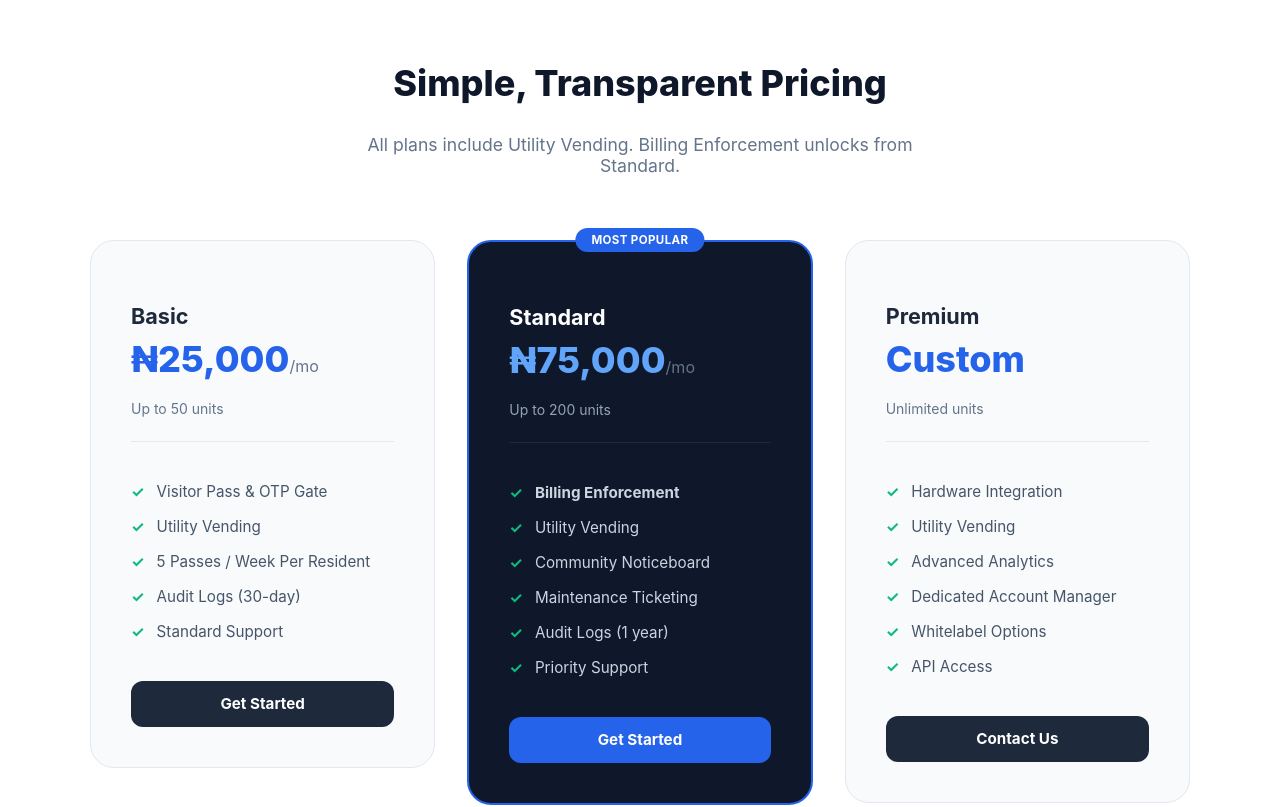
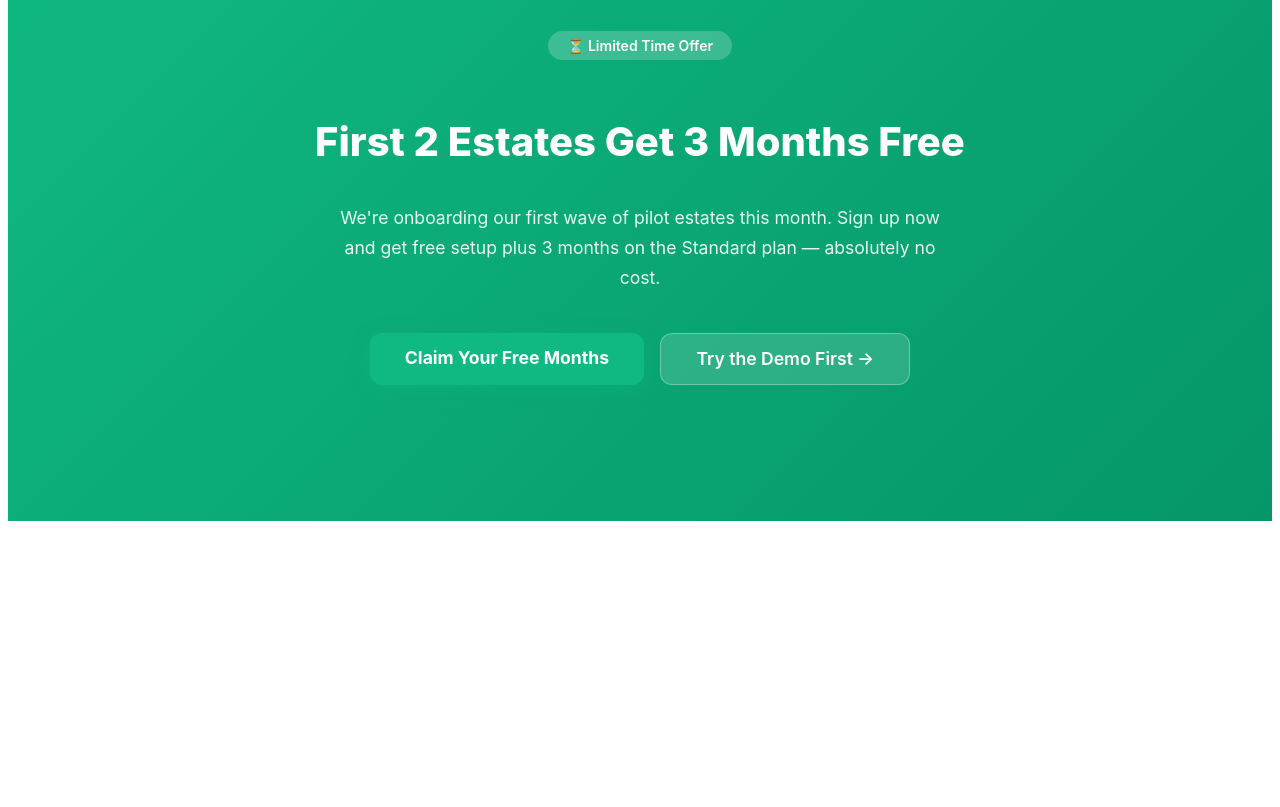
Before and after one commit to ojuawo/wolepass, a React (Vite) app in the folder wolepass-frontend/: page / in a window 1280 px wide. Shown: the part 5000-5807 px from the top of the page. After the commit the page ends 5529 px from the top, so only its background shows below. Built offline with nearby package versions, Linux system fonts and the light colour scheme; no server answers; the HTML template or start-up script is replaced by a standard one.

Commit message:
chore: remove pricing section from Landing page

```diff
--- a/wolepass-frontend/src/pages/Landing/Landing.jsx
+++ b/wolepass-frontend/src/pages/Landing/Landing.jsx
@@ -175,55 +175,7 @@ const Landing = () => {
         </div>
       </section>
 
-      {/* ── PRICING ── */}
-      <section className={styles.pricingSection}>
-        <h2 className={styles.featuresTitle}>Simple, Transparent Pricing</h2>
-        <p className={styles.featuresSub}>All plans include Utility Vending. Billing Enforcement unlocks from Standard.</p>
-        <div className={styles.pricingGrid}>
-          <div className={styles.priceCard}>
-            <h3 className={styles.priceName}>Basic</h3>
-            <div className={styles.priceAmount}>₦25,000<span>/mo</span></div>
-            <p className={styles.priceTarget}>Up to 50 units</p>
-            <ul className={styles.priceList}>
-              <li>Visitor Pass & OTP Gate</li>
-              <li>Utility Vending</li>
-              <li>5 Passes / Week Per Resident</li>
-              <li>Audit Logs (30-day)</li>
-              <li>Standard Support</li>
-            </ul>
-            <Link to="/register" className={styles.priceButton}>Get Started</Link>
-          </div>
-          <div className={`${styles.priceCard} ${styles.priceCardPopular}`}>
-            <div className={styles.popularBadge}>Most Popular</div>
-            <h3 className={styles.priceName}>Standard</h3>
-            <div className={styles.priceAmount}>₦75,000<span>/mo</span></div>
-            <p className={styles.priceTarget}>Up to 200 units</p>
-            <ul className={styles.priceList}>
-              <li><strong>Billing Enforcement</strong></li>
-              <li>Utility Vending</li>
-              <li>Community Noticeboard</li>
-              <li>Maintenance Ticketing</li>
-              <li>Audit Logs (1 year)</li>
-              <li>Priority Support</li>
-            </ul>
-            <Link to="/register" className={styles.priceButtonPopular}>Get Started</Link>
-          </div>
-          <div className={styles.priceCard}>
-            <h3 className={styles.priceName}>Premium</h3>
-            <div className={styles.priceAmount}>Custom</div>
-            <p className={styles.priceTarget}>Unlimited units</p>
-            <ul className={styles.priceList}>
-              <li>Hardware Integration</li>
-              <li>Utility Vending</li>
-              <li>Advanced Analytics</li>
-              <li>Dedicated Account Manager</li>
-              <li>Whitelabel Options</li>
-              <li>API Access</li>
-            </ul>
-            <a href="mailto:hello@gatekeep.com.ng" className={styles.priceButton}>Contact Us</a>
-          </div>
-        </div>
-      </section>
+
 
       {/* ── LIMITED OFFER CTA ── */}
       <section className={styles.offerSection}>
```
